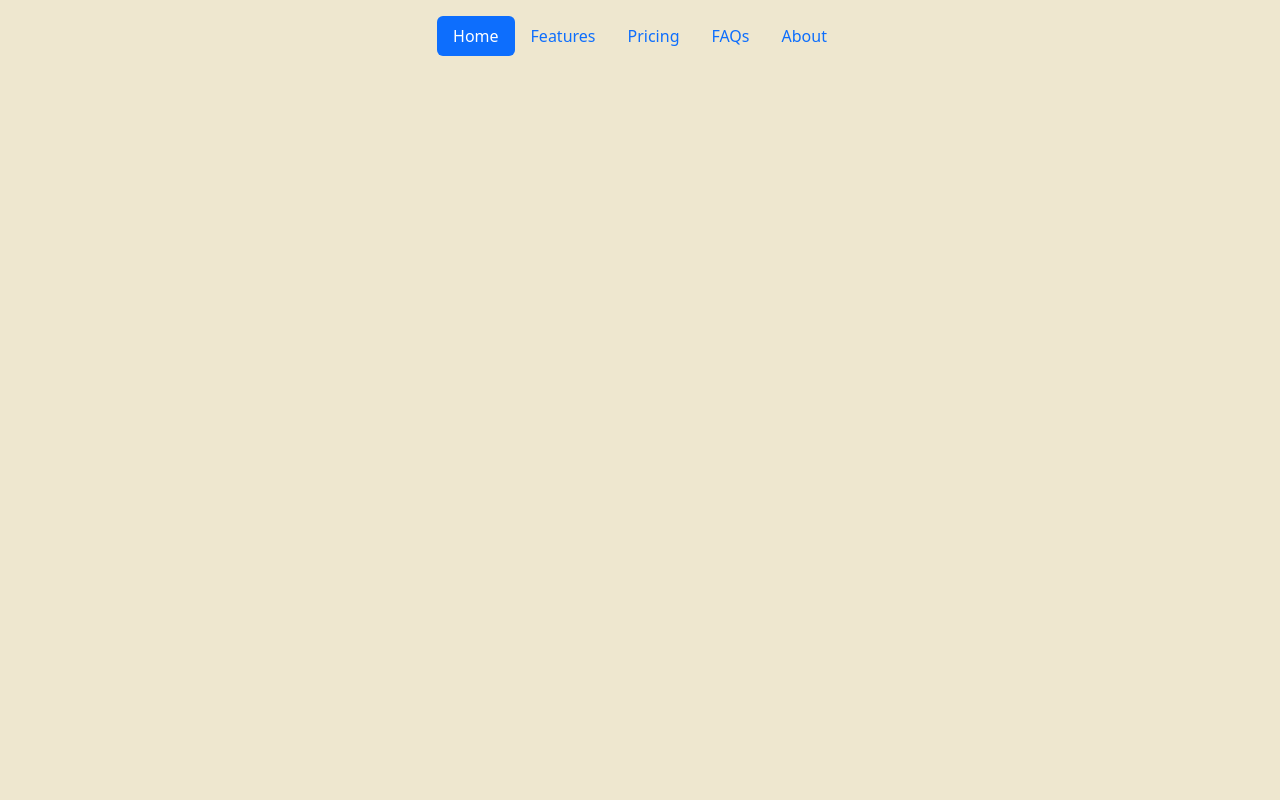
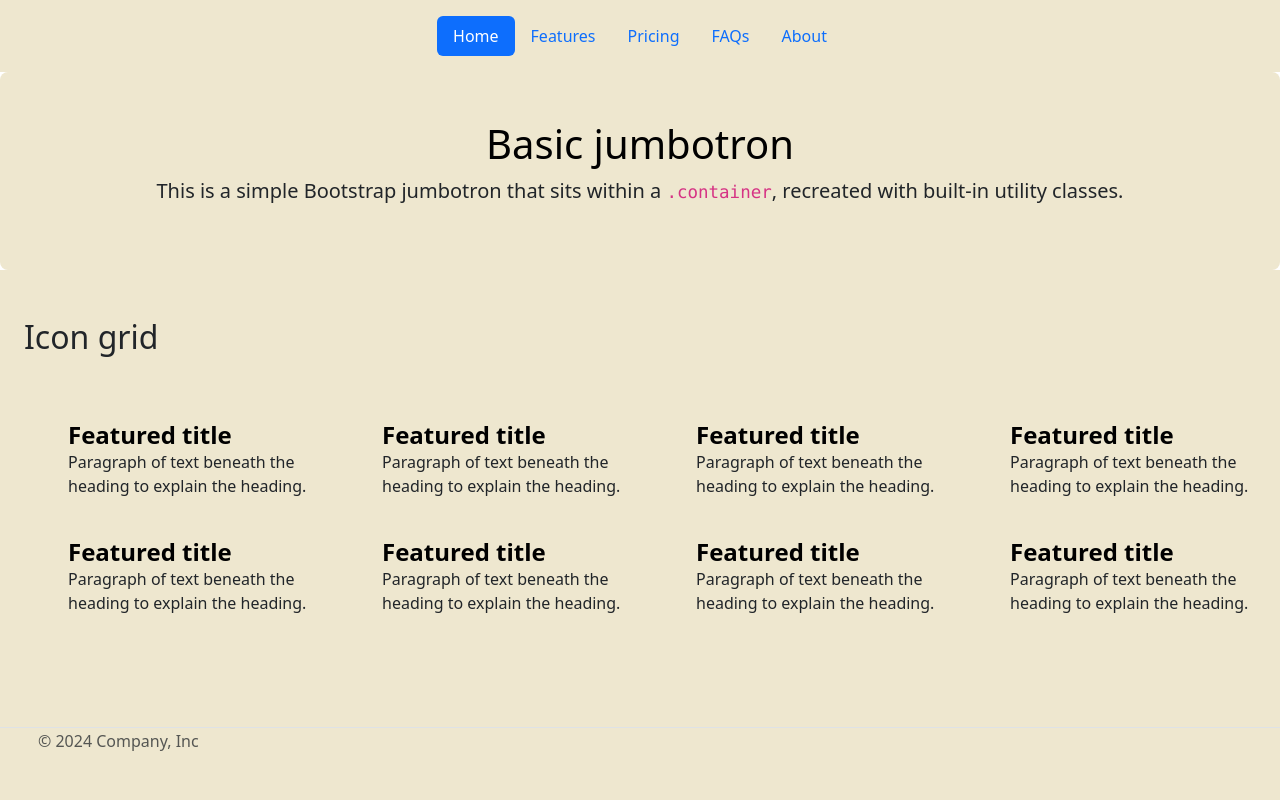
Before and after one commit to fenny7646/portfolio, a Django app: page / in a window 1280 px wide. Run offline with Django 4.2, Linux system fonts and the light colour scheme; some libraries are stand-ins or nearby versions.

Commit message:
C8-Added dummy container and footer

```diff
--- a/templates/base.html
+++ b/templates/base.html
@@ -17,8 +17,9 @@
 <body>
     {% include 'header.html' %}
     {% block maincontent %}
-
+    {% include 'main.html' %}
     {% endblock maincontent %}
+    {% include 'footer.html' %}
     {% block script %}
     <!-- Required jQuery first, then Bootstrap Bundle JS -->
     <script src="{% static 'js/jquery.min.js' %}"></script>
--- /dev/null
+++ b/templates/footer.html
@@ -0,0 +1,15 @@
+{% load static %}
+<footer class="d-flex flex-wrap justify-content-between align-items-center py-0 my-0 border-top">
+    <div class="col-md-4 d-flex align-items-center">
+      <a href="/" class="mb-3 me-2 mb-md-0 text-body-secondary text-decoration-none lh-1">
+        <svg class="bi" width="30" height="24"><use xlink:href="#bootstrap"></use></svg>
+      </a>
+      <span class="mb-3 mb-md-0 text-body-secondary">© 2024 Company, Inc</span>
+    </div>
+
+    <ul class="nav col-md-4 justify-content-end list-unstyled d-flex">
+      <li class="ms-3"><a class="text-body-secondary" href="#"><svg class="bi" width="24" height="24"><use xlink:href="#twitter"></use></svg></a></li>
+      <li class="ms-3"><a class="text-body-secondary" href="#"><svg class="bi" width="24" height="24"><use xlink:href="#instagram"></use></svg></a></li>
+      <li class="ms-3"><a class="text-body-secondary" href="#"><svg class="bi" width="24" height="24"><use xlink:href="#facebook"></use></svg></a></li>
+    </ul>
+  </footer>
--- a/templates/main.html
+++ b/templates/main.html
@@ -1 +1,71 @@
 {% load static %}
+    <div class="p-5 text-center rounded-3">
+      <h1 class="text-body-emphasis">Basic jumbotron</h1>
+      <p class="lead">
+        This is a simple Bootstrap jumbotron that sits within a <code>.container</code>, recreated with built-in utility classes.
+      </p>
+    </div>
+
+
+    <div class="px-4 py-5" id="icon-grid">
+        <h2 class="pb-2 border-bottom">Icon grid</h2>
+
+        <div class="row row-cols-1 row-cols-sm-2 row-cols-md-3 row-cols-lg-4 g-4 py-5">
+          <div class="col d-flex align-items-start">
+            <svg class="bi text-body-secondary flex-shrink-0 me-3" width="1.75em" height="1.75em"><use xlink:href="#bootstrap"></use></svg>
+            <div>
+              <h3 class="fw-bold mb-0 fs-4 text-body-emphasis">Featured title</h3>
+              <p>Paragraph of text beneath the heading to explain the heading.</p>
+            </div>
+          </div>
+          <div class="col d-flex align-items-start">
+            <svg class="bi text-body-secondary flex-shrink-0 me-3" width="1.75em" height="1.75em"><use xlink:href="#cpu-fill"></use></svg>
+            <div>
+              <h3 class="fw-bold mb-0 fs-4 text-body-emphasis">Featured title</h3>
+              <p>Paragraph of text beneath the heading to explain the heading.</p>
+            </div>
+          </div>
+          <div class="col d-flex align-items-start">
+            <svg class="bi text-body-secondary flex-shrink-0 me-3" width="1.75em" height="1.75em"><use xlink:href="#calendar3"></use></svg>
+            <div>
+              <h3 class="fw-bold mb-0 fs-4 text-body-emphasis">Featured title</h3>
+              <p>Paragraph of text beneath the heading to explain the heading.</p>
+            </div>
+          </div>
+          <div class="col d-flex align-items-start">
+            <svg class="bi text-body-secondary flex-shrink-0 me-3" width="1.75em" height="1.75em"><use xlink:href="#home"></use></svg>
+            <div>
+              <h3 class="fw-bold mb-0 fs-4 text-body-emphasis">Featured title</h3>
+              <p>Paragraph of text beneath the heading to explain the heading.</p>
+            </div>
+          </div>
+          <div class="col d-flex align-items-start">
+            <svg class="bi text-body-secondary flex-shrink-0 me-3" width="1.75em" height="1.75em"><use xlink:href="#speedometer2"></use></svg>
+            <div>
+              <h3 class="fw-bold mb-0 fs-4 text-body-emphasis">Featured title</h3>
+              <p>Paragraph of text beneath the heading to explain the heading.</p>
+            </div>
+          </div>
+          <div class="col d-flex align-items-start">
+            <svg class="bi text-body-secondary flex-shrink-0 me-3" width="1.75em" height="1.75em"><use xlink:href="#toggles2"></use></svg>
+            <div>
+              <h3 class="fw-bold mb-0 fs-4 text-body-emphasis">Featured title</h3>
+              <p>Paragraph of text beneath the heading to explain the heading.</p>
+            </div>
+          </div>
+          <div class="col d-flex align-items-start">
+            <svg class="bi text-body-secondary flex-shrink-0 me-3" width="1.75em" height="1.75em"><use xlink:href="#geo-fill"></use></svg>
+            <div>
+              <h3 class="fw-bold mb-0 fs-4 text-body-emphasis">Featured title</h3>
+              <p>Paragraph of text beneath the heading to explain the heading.</p>
+            </div>
+          </div>
+          <div class="col d-flex align-items-start">
+            <svg class="bi text-body-secondary flex-shrink-0 me-3" width="1.75em" height="1.75em"><use xlink:href="#tools"></use></svg>
+            <div>
+              <h3 class="fw-bold mb-0 fs-4 text-body-emphasis">Featured title</h3>
+              <p>Paragraph of text beneath the heading to explain the heading.</p>
+            </div>
+          </div>
+        </div>
+      </div>
```
